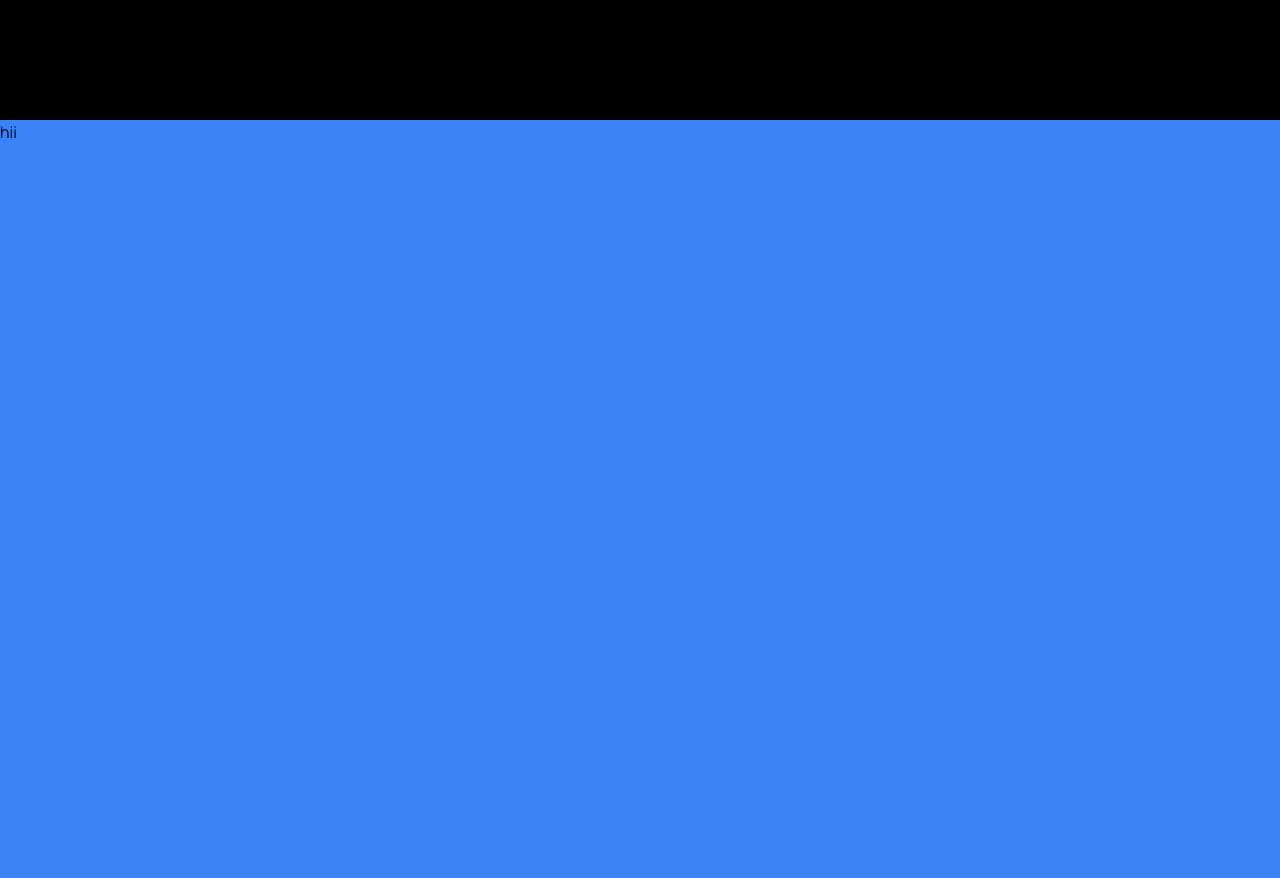
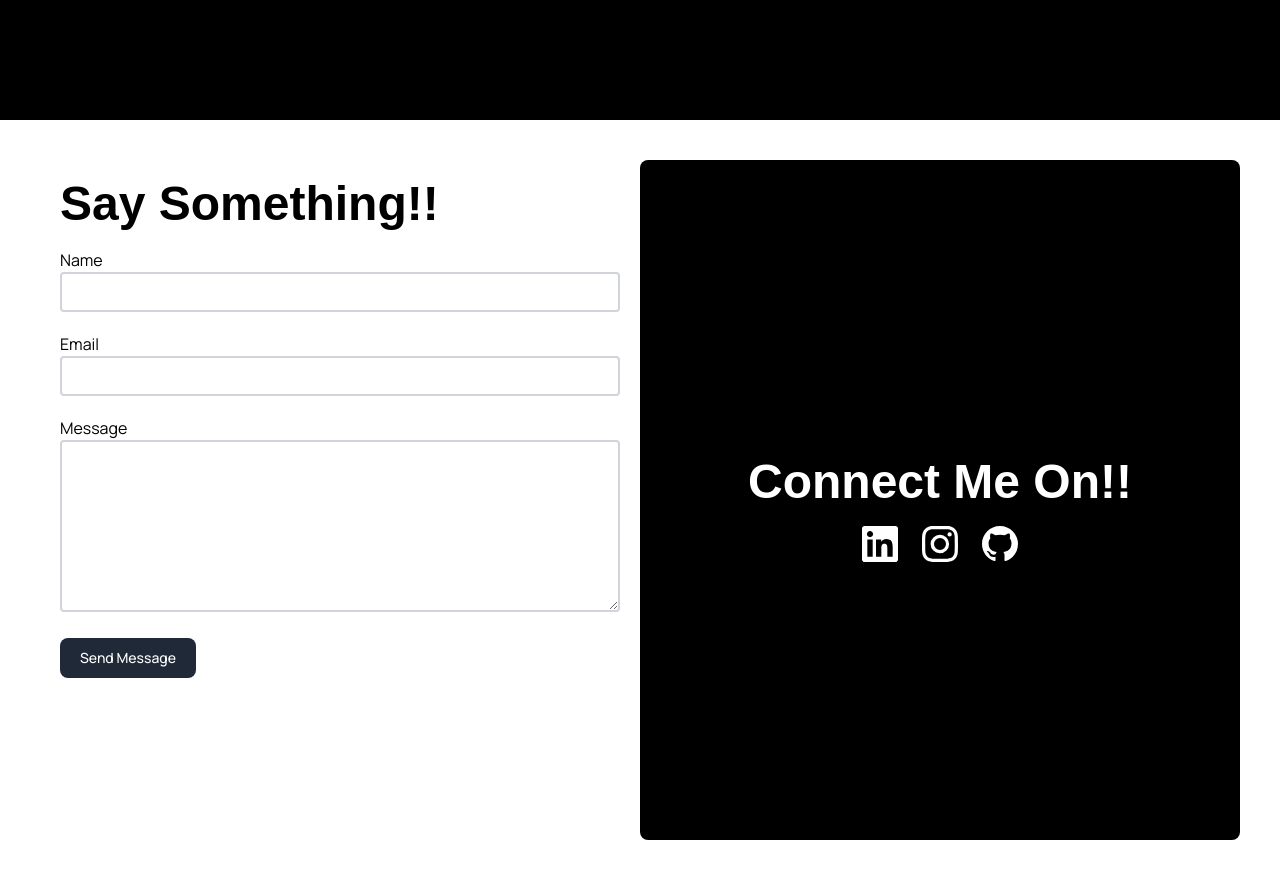
Before and after one commit to nirajcs/my-website, a React (Vite) app: page / in a window 1280 px wide. Shown: the part 2340-3218 px from the top of the page. Built offline with nearby package versions, Linux system fonts and the light colour scheme; a web font is replaced by a local one.

Commit message:
Contact completed

```diff
--- a/package.json
+++ b/package.json
@@ -10,11 +10,13 @@
     "preview": "vite preview"
   },
   "dependencies": {
+    "@emailjs/browser": "^3.11.0",
     "@headlessui/react": "^1.7.17",
     "react": "^18.2.0",
     "react-dom": "^18.2.0",
     "react-icons": "^4.11.0",
-    "react-scroll": "^1.9.0"
+    "react-scroll": "^1.9.0",
+    "react-toastify": "^9.1.3"
   },
   "devDependencies": {
     "@types/react": "^18.2.15",
--- a/src/App.jsx
+++ b/src/App.jsx
@@ -6,11 +6,14 @@ import Home from './components/Home'
 import Projects from './components/Projects'
 import Contact from './components/Contact'
 import Skills from './components/Skills'
+import {ToastContainer} from 'react-toastify';
+import 'react-toastify/dist/ReactToastify.css';
 
 function App() {
 
   return (
     <>
+    <ToastContainer/>
       <section id='header' className='sticky top-0 z-10'>
         <Header/>
       </section>
@@ -30,7 +33,7 @@ function App() {
         </section>
       </Element>
       <Element name='contact'>
-        <section className='h-screen bg-blue-500 '>
+        <section className='h-screen flex flex-col md:flex-row p-10 pb-20'>
           <Contact/>
         </section>
       </Element>
--- a/src/components/Contact.jsx
+++ b/src/components/Contact.jsx
@@ -1,10 +1,63 @@
-import React from 'react'
+import React, { useRef, useState } from 'react'
+import emailjs from '@emailjs/browser';
+import { toast } from 'react-toastify'
+import { SiLinkedin } from 'react-icons/si'
+import { BsInstagram,BsGithub } from 'react-icons/bs'
 
 const Contact = () => {
+  const [name,setName] = useState('')
+  const [email,setEmail] = useState('')
+  const [message,setMessage] = useState('')
+
+  const form = useRef();
+    const sendEmail = (e) => {
+    e.preventDefault();
+
+    emailjs.sendForm('service_77r4nfn', 'template_cptojpa', form.current, 'wF9ITjZKmngwcPkZk')
+      .then((result) => {
+          console.log(result.text);
+          toast.success("Message Send")
+      }, (error) => {
+          console.log(error.text);
+      });
+
+      setName('');
+      setEmail('');
+      setMessage('');
+  };
   return (
-    <div className=''>
-      <h1>hii</h1>
-    </div>
+    <>
+      <div className='h-full md:w-1/2'>
+        <div className='p-5'>
+          <h1 style={{fontFamily:'sans-serif'}} className='font-bold text-3xl lg:text-5xl'>Say Something!!</h1>
+          <form ref={form} onSubmit={sendEmail}>
+          <div className='w-full my-5 rounded'>
+            <label htmlFor="name">Name</label>
+            <input type="text" name='from_name' value={name} onChange={(e)=>setName(e.target.value)} id='name' className='w-full h-10 rounded border border-2 border-gray-300' />
+          </div>
+          <div className='w-full my-5 rounded'>
+            <label htmlFor="email">Email</label>
+            <input type="email" name='from_email' value={email} onChange={(e)=>setEmail(e.target.value)} id='email' className='w-full h-10 rounded border border-2 border-gray-300' />
+          </div>
+            <div className='w-full my-5 rounded'>
+              <label htmlFor="message">Message</label>
+              <textarea id='message' name='message' value={message} onChange={(e)=>setMessage(e.target.value)} className='w-full rounded border-2 border-gray-300' cols="30" rows="7"></textarea>
+            </div>
+            <button type="submit" className="text-white bg-gray-800 hover:bg-gray-900 focus:outline-none focus:ring-4 focus:ring-gray-300 font-medium rounded-lg text-sm px-5 py-2.5 mr-2 mb-2 dark:bg-gray-800 dark:hover:bg-gray-700 dark:focus:ring-gray-700 dark:border-gray-700">Send Message</button>
+          </form>
+        </div>
+      </div>
+      <div className='h-full md:w-1/2 md:my-0 my-5 bg-primaryColor flex flex-col justify-center items-center rounded-lg p-5'>
+        <div className='my-5'>
+          <h1 style={{fontFamily:'sans-serif'}} className='font-bold text-3xl lg:text-5xl text-white'>Connect Me On!!</h1>
+        </div>
+        <div className='flex'>
+          <a href="https://linkedin.com/in/niraj-c-s-0aa706244" target='_blank'><SiLinkedin className='text-white text-4xl mx-3'/></a>
+          <a href="https://instagram.com/niraj_c_s?igshid=MzMyNGUyNmU2YQ==" target='_blank'><BsInstagram className='text-white text-4xl mx-3'/></a>
+          <a href="https://github.com/nirajcs" target='_blank'><BsGithub className='text-white text-4xl mx-3'/></a>
+        </div>
+      </div>
+    </>
   )
 }
 
--- a/src/components/Projects.jsx
+++ b/src/components/Projects.jsx
@@ -40,8 +40,8 @@ const Projects = () => {
                 <div className="bg-gray-200 ps-5 h-full overflow-y-auto">
                   <ul style={listStyle}>
                     {
-                      project.technologies && project.technologies.map((tech)=>(
-                        <li>{tech}</li>
+                      project.technologies && project.technologies.map((tech,index)=>(
+                        <li key={index}>{tech}</li>
                       ))
                     }
                   </ul>
```
Also changed, not shown: 1 other file (tests, documents, lock files or other folders).
